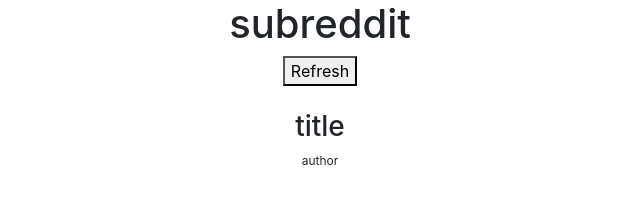
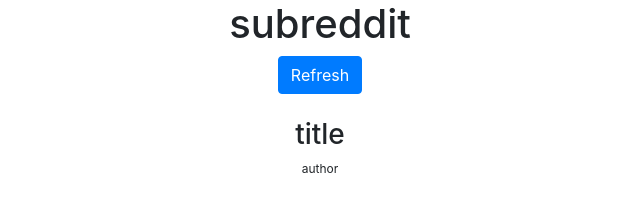
Before and after one commit to vervoortkobe/RedditFetch, a plain HTML site: page index.html in a window 1280 px wide. Shown: the whole page, without its empty margins (320-960 px from the left). Drawn offline with nearby package versions, Linux system fonts and the light colour scheme; no server answers.

Commit message:
Update index.html

```diff
--- a/index.html
+++ b/index.html
@@ -13,7 +13,7 @@
     <!-- body met title en data voor reddit post -->
     <h1 id="subreddit">subreddit</h1>
     <!-- als de Refresh button ingedrukt wordt, wordt de scrape() functie uitgevoerd -->
-    <button id="refresh" onclick="scrape()">Refresh</button><br><br>
+    <button id="refresh" onclick="scrape()" class="btn btn-primary">Refresh</button><br><br>
     <a id="permalink" target="_blank"><h3 id="title">title</h1></a>
     <div id="author" style="font-size: 12px;">author</div>
     <img id="url" style="max-width: 700px; height: auto;">
```
